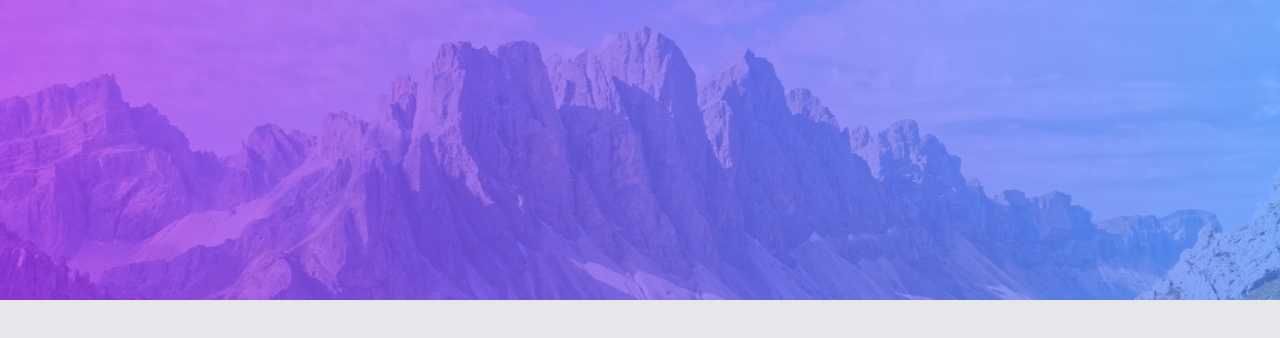
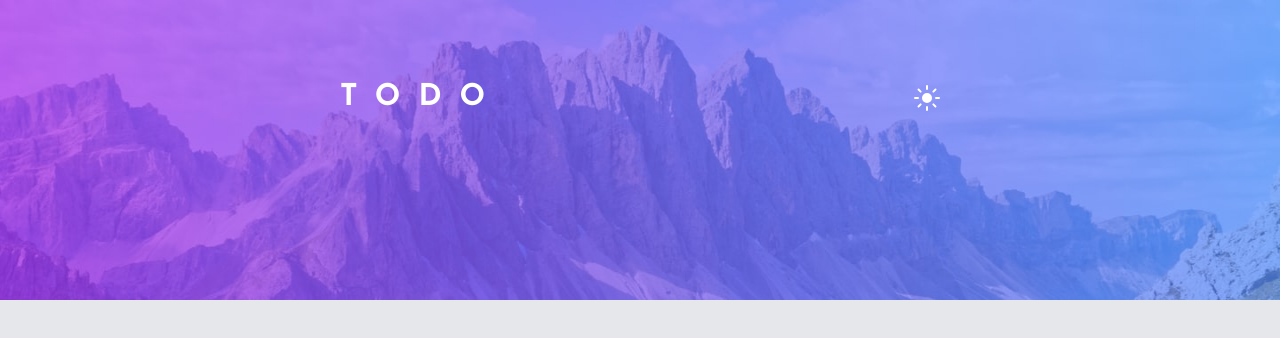
Before and after one commit to akpan-daniel/todo-app, a Vue app: page / in a window 1280 px wide. Shown: the top 338 px of the page. Built offline with nearby package versions, Linux system fonts and the light colour scheme.

Commit message:
add: TodoHeader, theme modifier

```diff
--- a/src/App.vue
+++ b/src/App.vue
@@ -2,6 +2,7 @@
 import { useDark } from "@vueuse/core";
 
 import PageHeader from "./components/PageHeader.vue";
+import TodoHeader from "./components/Todo/TodoHeader.vue";
 
 export default {
   data() {
@@ -11,6 +12,7 @@ export default {
   },
   components: {
     PageHeader,
+    TodoHeader,
   },
   mounted() {
     document.body.classList.add("bg-gray-200", "dark:bg-gray-900");
@@ -21,11 +23,16 @@ export default {
 <template>
   <main>
     <PageHeader :isDark="isDark" />
+    <div class="max-w-[600px] mx-auto pt-20">
+      <TodoHeader />
+    </div>
   </main>
 </template>
 
 <style>
-#todo-wrapper {
-  margin-inline: auto;
+@import url("https://fonts.googleapis.com/css2?family=Josefin+Sans:wght@400;700&display=swap");
+main {
+  font-family: "Josefin Sans", sans-serif;
+  font-weight: 400;
 }
 </style>
--- /dev/null
+++ b/src/components/Todo/TodoHeader.vue
@@ -0,0 +1,20 @@
+<script setup>
+import { useDark, useToggle } from "@vueuse/core";
+
+const isDark = useDark();
+const toggleDark = useToggle(isDark);
+</script>
+
+<template>
+  <div class="flex justify-between">
+    <h1 class="font-semibold text-white text-3xl tracking-[18px]">TODO</h1>
+    <button @click="toggleDark()">
+      <img
+        v-if="isDark"
+        src="/assets/images/icon-moon.svg"
+        alt="switch theme"
+      />
+      <img v-else src="/assets/images/icon-sun.svg" alt="switch theme" />
+    </button>
+  </div>
+</template>
```
